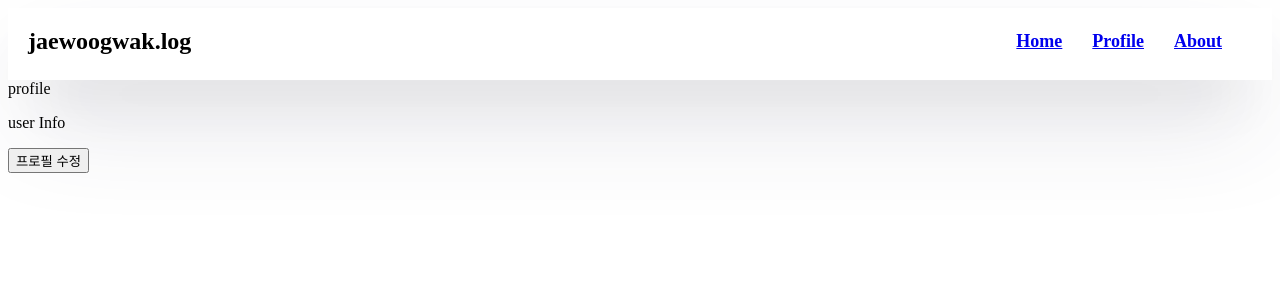
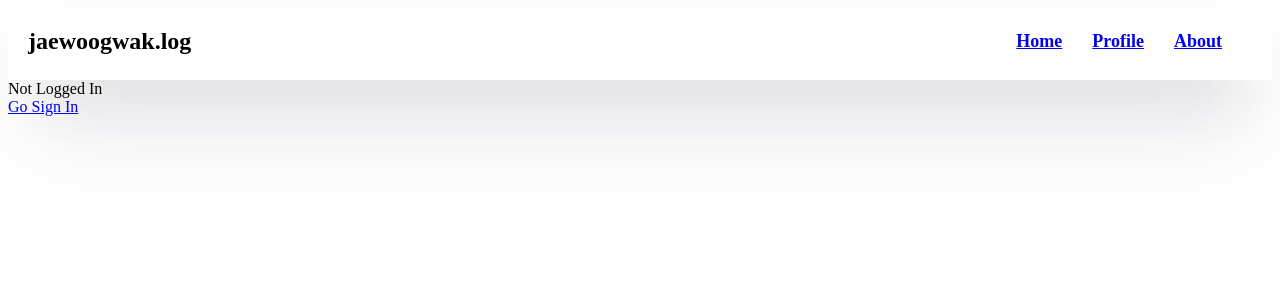
Before and after one commit to jaewoogwak/next-blog, a Next.js app: page /profile in a window 1280 px wide. Shown: the top 300 px of the page. Built offline with nearby package versions, Linux system fonts and the light colour scheme; no server answers; the database is empty.

Commit message:
add login view

```diff
--- /dev/null
+++ b/components/LoginView.js
@@ -0,0 +1,11 @@
+import Link from "next/link";
+
+export default function LoginView() {
+  return (
+    <div>
+      <Link href="/login">
+        <a>Go Sign In</a>
+      </Link>
+    </div>
+  );
+}
--- a/pages/index.js
+++ b/pages/index.js
@@ -5,6 +5,7 @@ import { useRouter } from "next/router";
 import { getAuth, onAuthStateChanged, signOut } from "firebase/auth";
 import { collection, getDocs } from "firebase/firestore";
 import { db } from "./_app";
+import LoginView from "../components/LoginView";
 export default function Home({ postList }) {
   const [user, setUser] = useState(null);
   const route = useRouter();
@@ -98,7 +99,10 @@ export default function Home({ postList }) {
           </div>
         </div>
       ) : (
-        <>Not Logged in</>
+        <>
+          <>Not Logged in</>
+          <LoginView />
+        </>
       )}
       <style jsx>{`
         .container {
--- a/pages/profile.js
+++ b/pages/profile.js
@@ -1,5 +1,6 @@
 import { useEffect, useState } from "react";
 import { getAuth, updateProfile } from "firebase/auth";
+import LoginView from "../components/LoginView";
 export default function Profile({ userInfo }) {
   console.log("userrrrrr", userInfo);
   const auth = getAuth();
@@ -39,7 +40,8 @@ export default function Profile({ userInfo }) {
   console.log("displayname", displayName);
   return (
     <div>
-      profile
+      {user ? (
+        <div>
           <p>user Info</p>
           <button onClick={onProfileEditToggle}>
             {profileEditing ? "프로필 수정 취소" : "프로필 수정"}
@@ -60,7 +62,10 @@ export default function Profile({ userInfo }) {
                   type="file"
                   name="image"
                 ></input>
-            <button className="profile-update-button" onClick={onProfileUpdate}>
+                <button
+                  className="profile-update-button"
+                  onClick={onProfileUpdate}
+                >
                   profile update
                 </button>
               </div>
@@ -83,6 +88,14 @@ export default function Profile({ userInfo }) {
               )}
             </div>
           )}
+        </div>
+      ) : (
+        <>
+          <>Not Logged In</>
+          <LoginView />
+        </>
+      )}
+
       <style jsx>
         {`
           .profile-box {
```
Lines whose indentation alone changed are shown as unchanged.
